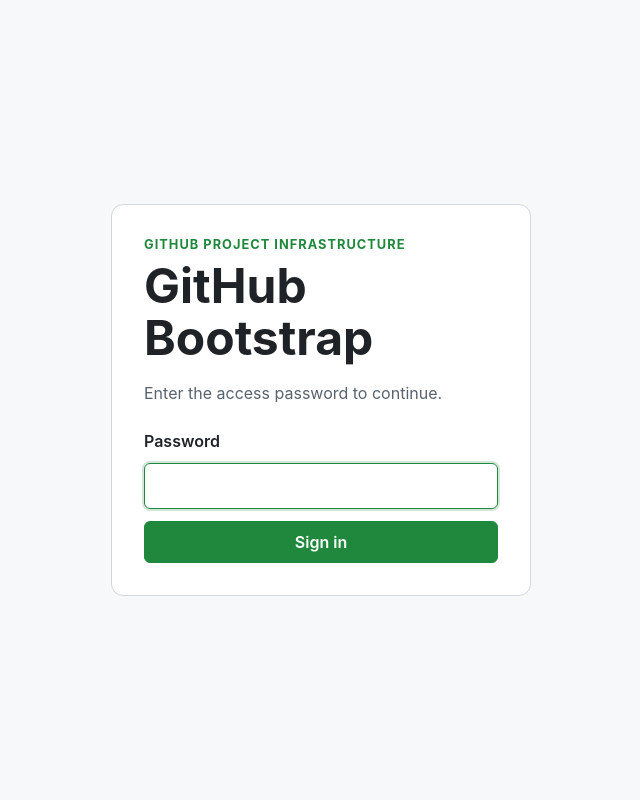
After one commit to jbuitragoSH/github-bootstrap, a Python web app: template src/github_bootstrap/web/templates/login.html in a window 1280 px wide. The commit adds this page. Shown: the whole page, without its empty margins (319-959 px from the left). Run offline with Jinja, Linux system fonts and the light colour scheme; the template is opened without the code that fills it, so the values that code supplies are empty.

Commit message:
[SECURITY] Add basic web access protection

```diff
--- a/pyproject.toml
+++ b/pyproject.toml
@@ -7,6 +7,7 @@ requires-python = ">=3.12"
 dependencies = [
     "fastapi>=0.139.2",
     "httpx>=0.28.1",
+    "itsdangerous>=2.2.0",
     "jinja2>=3.1.6",
     "python-multipart>=0.0.32",
     "pyyaml>=6.0.3",
--- a/src/github_bootstrap/web/static/styles.css
+++ b/src/github_bootstrap/web/static/styles.css
@@ -342,6 +342,68 @@ form {
     content: "×";
 }
 
+.login-container {
+    display: grid;
+    place-items: center;
+
+    min-height: 100vh;
+    padding: 1rem;
+}
+
+.login-panel {
+    width: min(100%, 420px);
+    padding: 2rem;
+
+    background: var(--surface);
+
+    border: 1px solid var(--border);
+    border-radius: 12px;
+}
+
+.login-form {
+    display: grid;
+    gap: 0.75rem;
+
+    margin-top: 1.5rem;
+}
+
+.login-form label {
+    font-weight: 600;
+}
+
+.login-form input {
+    width: 100%;
+    padding: 0.75rem;
+
+    color: var(--text);
+    background: var(--surface);
+
+    border: 1px solid var(--border);
+    border-radius: 6px;
+}
+
+.login-form input:focus {
+    border-color: var(--primary);
+    outline: 2px solid rgb(31 136 61 / 20%);
+}
+
+.login-error {
+    margin-top: 1rem;
+    padding: 0.75rem 1rem;
+
+    color: var(--danger);
+    background: rgb(207 34 46 / 6%);
+
+    border: 1px solid rgb(207 34 46 / 30%);
+    border-radius: 6px;
+}
+
+.logout-form {
+    width: auto;
+    margin-top: 1.25rem;
+}
+
+
 @media (max-width: 640px) {
     .container {
         width: min(100% - 1rem, 1080px);
--- /dev/null
+++ b/src/github_bootstrap/web/templates/login.html
@@ -0,0 +1,66 @@
+<!DOCTYPE html>
+<html lang="en">
+<head>
+    <meta charset="UTF-8">
+
+    <meta
+        name="viewport"
+        content="width=device-width, initial-scale=1.0"
+    >
+
+    <title>GitHub Bootstrap Login</title>
+
+    <link
+        rel="stylesheet"
+        href="{{ url_for('static', path='/styles.css') }}"
+    >
+</head>
+
+<body>
+    <main class="login-container">
+        <section class="login-panel">
+            <p class="eyebrow">
+                GitHub project infrastructure
+            </p>
+
+            <h1>GitHub Bootstrap</h1>
+
+            <p class="description">
+                Enter the access password to continue.
+            </p>
+
+            {% if error %}
+                <div class="login-error">
+                    {{ error }}
+                </div>
+            {% endif %}
+
+            <form
+                method="post"
+                action="/login"
+                class="login-form"
+            >
+                <label for="password">
+                    Password
+                </label>
+
+                <input
+                    id="password"
+                    name="password"
+                    type="password"
+                    required
+                    autofocus
+                    autocomplete="current-password"
+                >
+
+                <button
+                    class="button button-primary"
+                    type="submit"
+                >
+                    Sign in
+                </button>
+            </form>
+        </section>
+    </main>
+</body>
+</html>
```
Also changed, not shown: src/github_bootstrap/web/app.py (+14 -0 lines), src/github_bootstrap/web/routes.py (+126 -7 lines), src/github_bootstrap/web/templates/index.html (+19 -1 lines), 1 other file.
